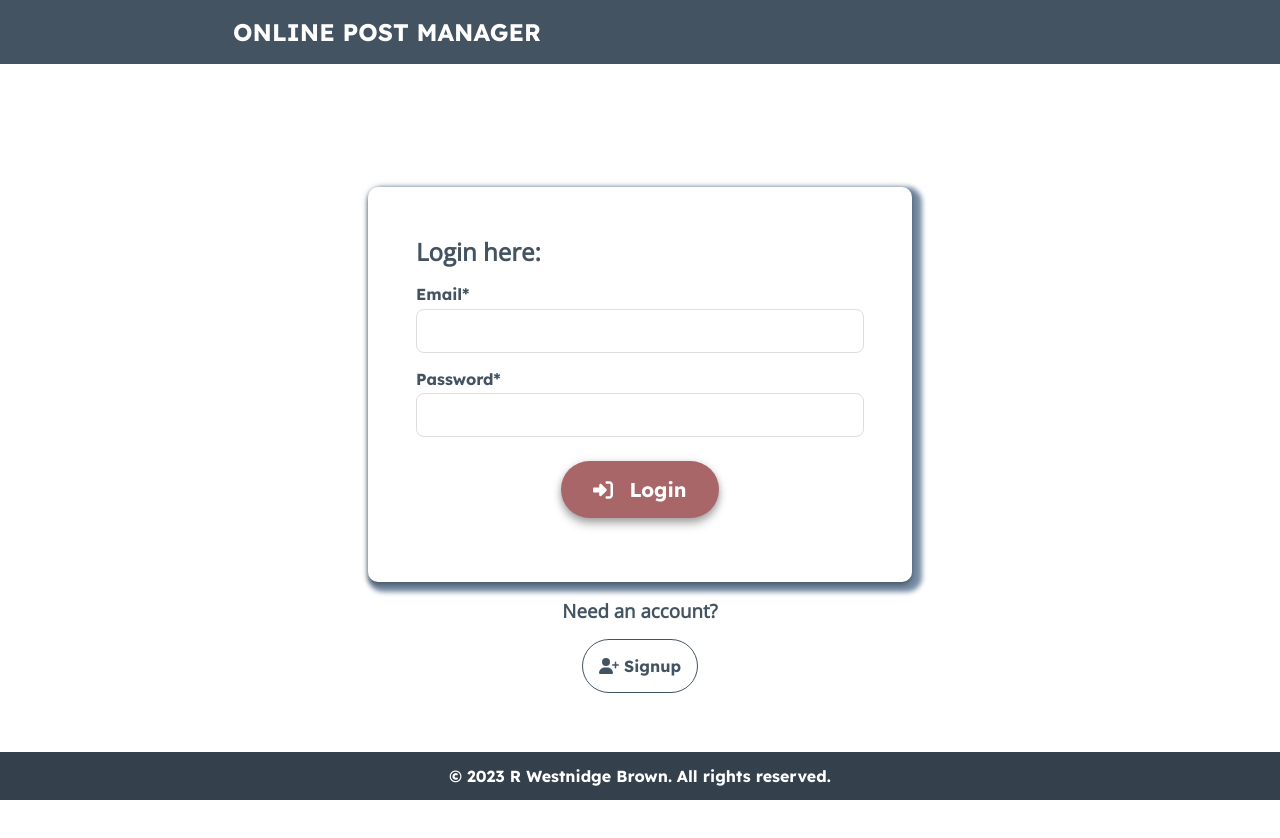
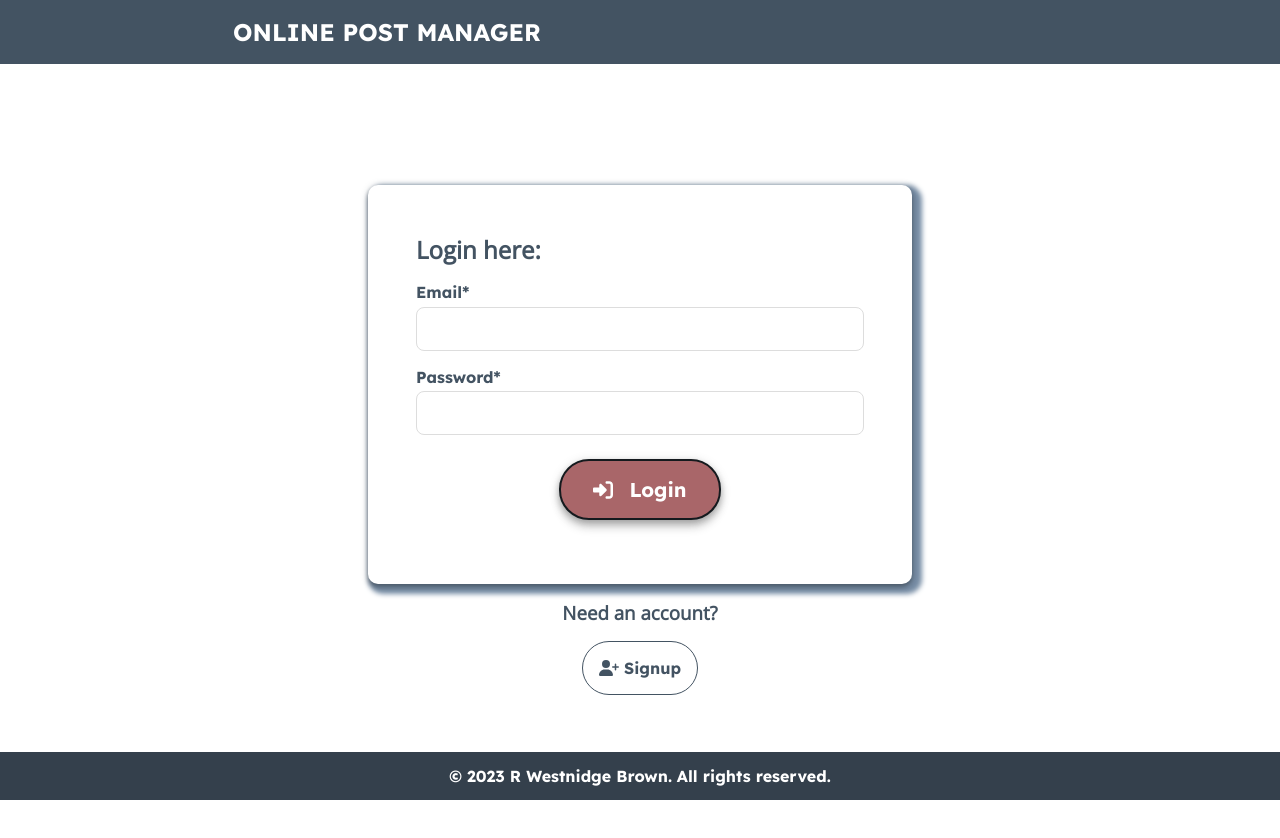
Before and after one commit to rhw-repo/mern-post-app, a React (Create React App) app in the folder frontend/: page /login in a window 1280 px wide. In both pictures the pointer is over the button "Login". Shown: the top 838 px of the page. Built offline with nearby package versions, Linux system fonts and the light colour scheme.

Commit message:
Global.css adds focus & active state border to primary & secondary buttons

```diff
--- a/frontend/src/assets/global.css
+++ b/frontend/src/assets/global.css
@@ -83,6 +83,7 @@ body {
 .go-to-edit-btn:hover,
 .save-btn:hover {
   background: #A96669;
+  border: 0.13rem solid #151a1e;
   box-shadow:
     0rem 0.1875rem 0.375rem 0rem rgba(0, 0, 0, 0.2),
     0rem 0.5rem 0.625rem 0rem rgba(0, 0, 0, 0.14),
@@ -96,6 +97,7 @@ body {
 .go-to-edit-btn:active,
 .save-btn:active {
   background: #954B4C;
+  border: 0.13rem solid #151a1e;
   box-shadow:
     0rem 0.0625rem 0.125rem 0rem rgba(0, 0, 0, 0.2),
     0rem 0.125rem 0.15625rem 0rem rgba(0, 0, 0, 0.14),
@@ -132,6 +134,7 @@ button: see Navbar css module)*/
 .switch-form-btn:hover {
   background: rgba(119, 141, 165, 0.15);
   color: #37404b;
+  border: 0.13rem solid #151a1e;
   box-shadow: 0rem 0.125rem 0.25rem 0rem rgba(0, 0, 0, 0.1);
 }
 
@@ -144,6 +147,7 @@ button: see Navbar css module)*/
 .switch-form-btn:active {
   background: rgba(67, 83, 98, 0.2);
   color: #2c333b;
+  border: 0.13rem solid #151a1e;
   transform: scale(0.98);
 }
 
```
